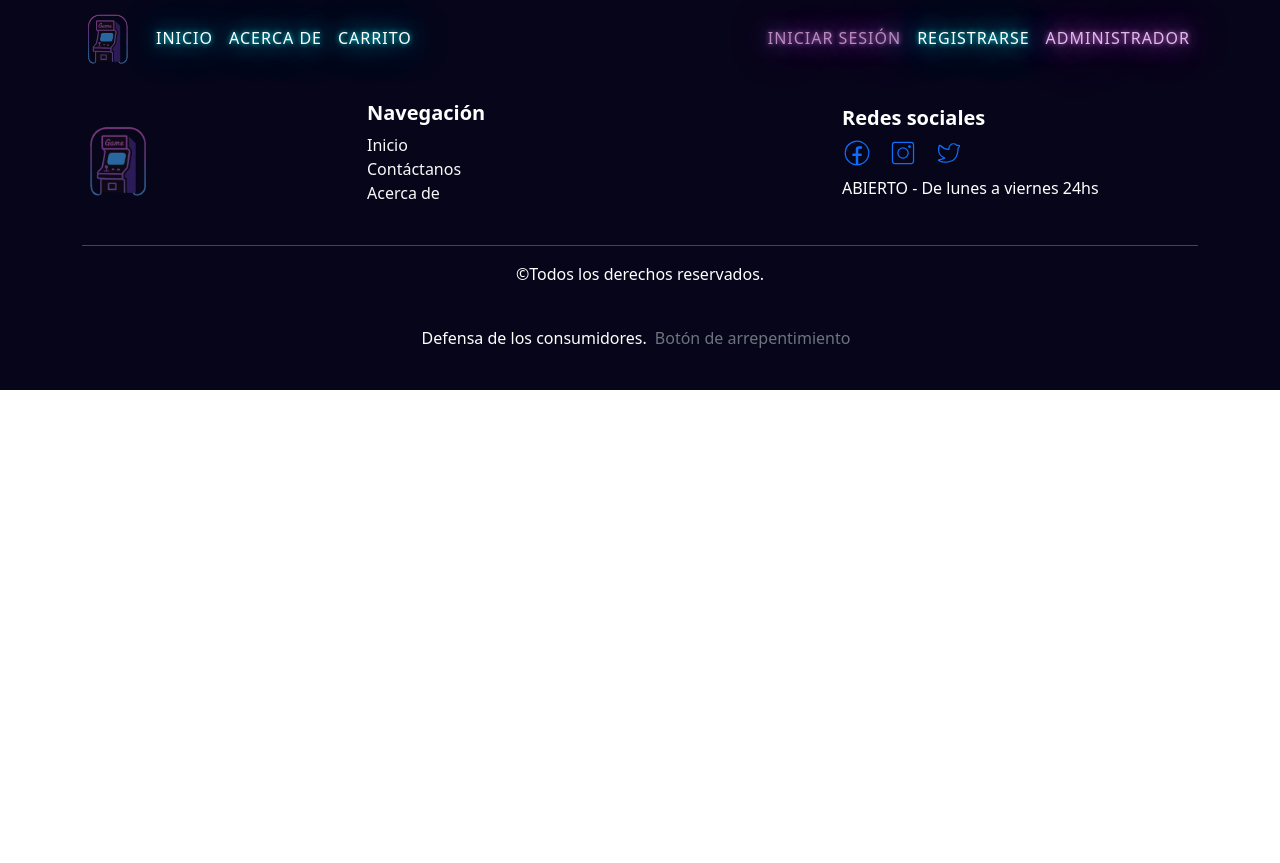
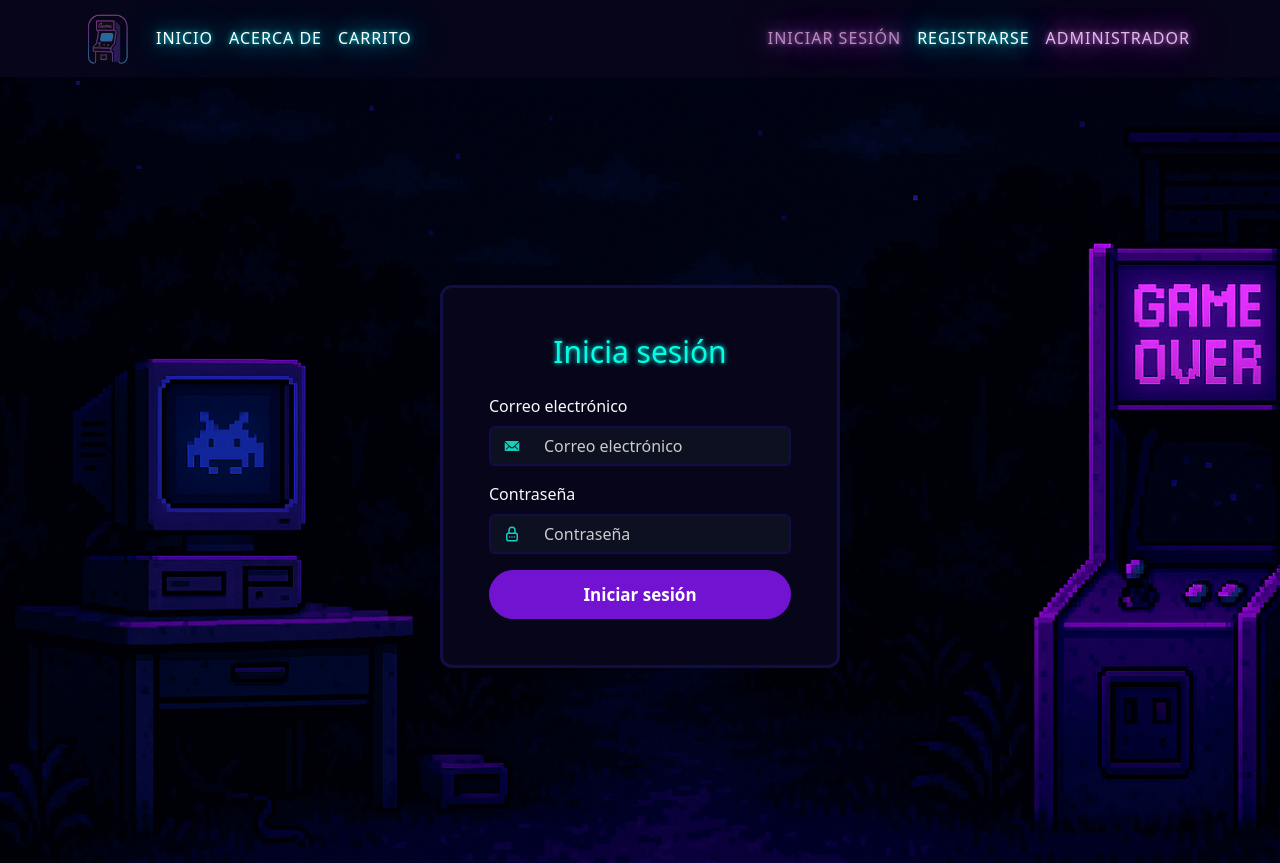
Before and after one commit to AcostaCl/Ecommerce-Gamer-React, a React (Vite) app: page /login in a window 1280 px wide. Shown: the top 863 px of the page. Before the commit the page ends 800 px from the top, so only its background shows below. Built offline with nearby package versions, Linux system fonts and the light colour scheme.

Commit message:
agregué formulario validado en el login y estilos

```diff
--- a/src/components/pages/Login.jsx
+++ b/src/components/pages/Login.jsx
@@ -1,7 +1,97 @@
-import React from "react";
+import "../../styles/Login.css";
+import { useForm } from "react-hook-form";
+import { Button, Form, Card, InputGroup } from "react-bootstrap";
+import { IoIosMail } from "react-icons/io";
+import { TbLockPassword } from "react-icons/tb";
 
-const Login = () => {
-  return <div></div>;
-};
+function Login() {
+  const {
+    register,
+    handleSubmit,
+    formState: { errors },
+    reset,
+  } = useForm();
+
+  const onSubmit = (data) => {
+    console.log("Datos válidos:", data);
+  };
+
+  return (
+    <div className="login-background">
+      <Card className="login-card text-white">
+        <Card.Body>
+          <h2 className="text-center neon-titulo-login mb-4">Inicia sesión</h2>
+          <Form onSubmit={handleSubmit(onSubmit)}>
+            <Form.Group className="mb-3" controlId="formGroupEmail">
+              <Form.Label className="text-light">Correo electrónico</Form.Label>
+              <InputGroup>
+                <InputGroup.Text className="custom-icon">
+                  <IoIosMail />
+                </InputGroup.Text>
+                <Form.Control
+                  type="email"
+                  placeholder="Correo electrónico"
+                  className="custom-input-control"
+                  isInvalid={!!errors.email}
+                  {...register("email", {
+                    required: "El correo es obligatorio",
+                    pattern: {
+                      value: /^[^\s@]+@[^\s@]+\.[^\s@]+$/,
+                      message: "Correo inválido",
+                    },
+                    minLength: {
+                      value: 11,
+                      message: "Debe ingresar como minimo 11 caracteres",
+                    },
+                    maxLength: {
+                      value: 50,
+                      message: "Debe ingresar como maximo 50 caracteres",
+                    },
+                  })}
+                />
+                <Form.Control.Feedback type="invalid">
+                  {errors.email?.message}
+                </Form.Control.Feedback>
+              </InputGroup>
+            </Form.Group>
+
+            <Form.Group className="mb-3" controlId="formGroupPassword">
+              <Form.Label className="text-light">Contraseña</Form.Label>
+              <InputGroup>
+                <InputGroup.Text className="custom-icon">
+                  <TbLockPassword />
+                </InputGroup.Text>
+                <Form.Control
+                  type="password"
+                  placeholder="Contraseña"
+                  className="custom-input-control"
+                  isInvalid={!!errors.password}
+                  {...register("password", {
+                    required: "La contraseña es obligatoria",
+                    minLength: {
+                      value: 6,
+                      message: "Debe tener al menos 6 caracteres",
+                    },
+                    maxLength: {
+                      value: 20,
+                      message: "Debe ingresar como maximo 20 caracteres",
+                    },
+                  })}
+                />
+                <Form.Control.Feedback type="invalid">
+                  {errors.password?.message}
+                </Form.Control.Feedback>
+              </InputGroup>
+            </Form.Group>
+
+            <Button type="submit" className="neon-button-login w-100">
+              Iniciar sesión
+            </Button>
+          </Form>
+        </Card.Body>
+      </Card>
+    </div>
+  );
+}
 
 export default Login;
--- a/src/components/pages/productos/FormularioProducto.jsx
+++ b/src/components/pages/productos/FormularioProducto.jsx
@@ -99,7 +99,6 @@ const FormularioProducto = ({ crearProducto }) => {
                 },
               })}
             />
-            <Form.Text className="text-danger">{errors.message}</Form.Text>
           </Form.Group>
           <Form.Group className="mb-3 text-light" controlId="formPrecio">
             <Form.Label>Precio*</Form.Label>
@@ -118,7 +117,6 @@ const FormularioProducto = ({ crearProducto }) => {
                 },
               })}
             />
-            <Form.Text className="text-danger">{errors.message}</Form.Text>
           </Form.Group>
           <Form.Group className="mb-3 text-light" controlId="formImagen">
             <Form.Label>Imagen URL*</Form.Label>
@@ -134,7 +132,6 @@ const FormularioProducto = ({ crearProducto }) => {
                 },
               })}
             />
-            <Form.Text className="text-danger">{errors.message}</Form.Text>
           </Form.Group>
           <Form.Group className="mb-3 text-light" controlId="formCategoria">
             <Form.Label>Categoría*</Form.Label>
@@ -152,7 +149,6 @@ const FormularioProducto = ({ crearProducto }) => {
               <option value="Puzzle">Puzzle</option>
               <option value="Arcade">Arcade</option>
             </Form.Select>
-            <Form.Text className="text-danger">{errors.message}</Form.Text>
           </Form.Group>
           <Form.Group
             className="mb-3 text-light"
@@ -177,7 +173,6 @@ const FormularioProducto = ({ crearProducto }) => {
                 },
               })}
             />
-            <Form.Text className="text-danger">{errors.message}</Form.Text>
           </Form.Group>
           <Form.Group
             className="mb-3 text-light"
@@ -202,7 +197,6 @@ const FormularioProducto = ({ crearProducto }) => {
                 },
               })}
             />
-            <Form.Text className="text-danger">{errors.message}</Form.Text>
           </Form.Group>
           <Form.Group className="mb-3 text-light" controlId="formDesarrollador">
             <Form.Label>Desarrollador*</Form.Label>
@@ -221,7 +215,6 @@ const FormularioProducto = ({ crearProducto }) => {
                 },
               })}
             />
-            <Form.Text className="text-danger">{errors.message}</Form.Text>
           </Form.Group>
           <Form.Group className="mb-3 text-light" controlId="formRequisitos">
             <Form.Label>Requisitos del sistema*</Form.Label>
@@ -240,7 +233,6 @@ const FormularioProducto = ({ crearProducto }) => {
                 },
               })}
             />
-            <Form.Text className="text-danger">{errors.message}</Form.Text>
           </Form.Group>
           <Button type="submit" variant="primary">
             Guardar
--- /dev/null
+++ b/src/styles/Login.css
@@ -0,0 +1,60 @@
+.login-background {
+  background: url("../img/background-vitbite.png") no-repeat;
+  object-fit: cover;
+  background-size: cover;
+  min-height: 100vh;
+  display: flex;
+  align-items: center;
+  justify-content: center;
+}
+
+.login-card {
+  background-color: #07051a;
+  border-radius: 12px;
+  border: 3px solid #120d44;
+  width: 400px;
+  padding: 30px;
+}
+
+.neon-titulo-login {
+  color: #00ffe7;
+  text-shadow: 0 0 5px #00ffe7;
+  font-size: 30px;
+}
+
+.neon-button-login {
+  background-color: #7313d2;
+  border: none;
+  font-weight: bold;
+  color: white;
+  border-radius: 25px;
+  padding: 12px;
+  font-size: 17px;
+}
+
+.neon-button-login:hover {
+  background-color: #3d0a70;
+  transform: scale(1.05);
+  box-shadow: 0 0 10px #2f0c51;
+}
+
+.custom-icon {
+  background-color: #0c1020;
+  border: 2px solid #120d44;
+  color: #15cdba;
+  border-right: none;
+  font-size: 18px;
+}
+
+.custom-input-control {
+  background-color: #0c1020 !important;
+  color: white !important;
+  border: 2px solid #120d44 !important;
+  border-left: none !important;
+  border-radius: 0 6px 6px 0 !important;
+}
+
+.form-control::placeholder {
+  color: #ccc;
+  opacity: 1;
+}
```
Also changed, not shown: src/img/background-vitbite.png (added).
